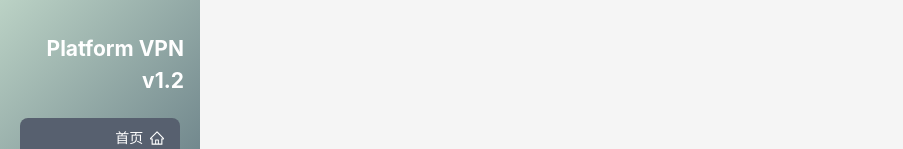
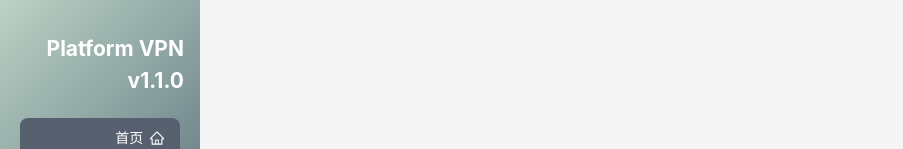
Before and after one commit to yimiaoxiehou/platform-vpn, a React (Vite) app in the folder gui/: page / in a window 1280 px wide. Shown: the top 149 px of the page, without its empty margins (0-903 px from the left). Built offline with nearby package versions, Linux system fonts and the light colour scheme.

Commit message:
update version to v1.1.0

```diff
--- a/gui/package.json
+++ b/gui/package.json
@@ -1,7 +1,7 @@
 {
   "name": "platform-vpn",
   "private": true,
-  "version": "v1.2",
+  "version": "v1.1.0",
   "type": "module",
   "scripts": {
     "dev": "vite",
--- a/gui/src/App.tsx
+++ b/gui/src/App.tsx
@@ -50,7 +50,7 @@ const App: React.FC = () => {
           textAlign: 'right',
         }}
       >
-        <h2 className="mb-2 px-4 text-lg font-semibold" style={{ color: 'white' }}>Platform VPN v1.2</h2>
+        <h2 className="mb-2 px-4 text-lg font-semibold" style={{ color: 'white' }}>Platform VPN v1.1.0</h2>
         <Menu
           theme="dark"
           style={{ background: 'transparent', fontWeight: 'bold' }}
```
Also changed, not shown: 1 other file (tests, documents, lock files or other folders).
